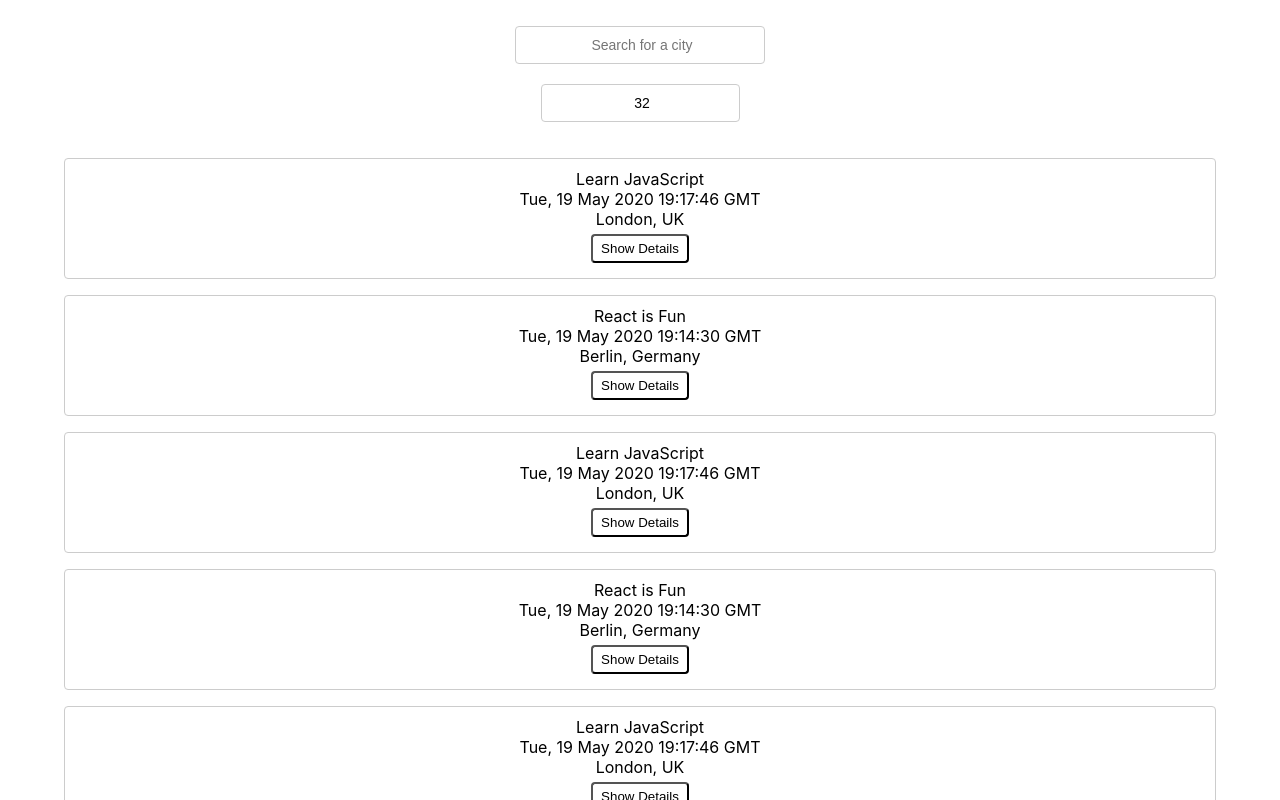
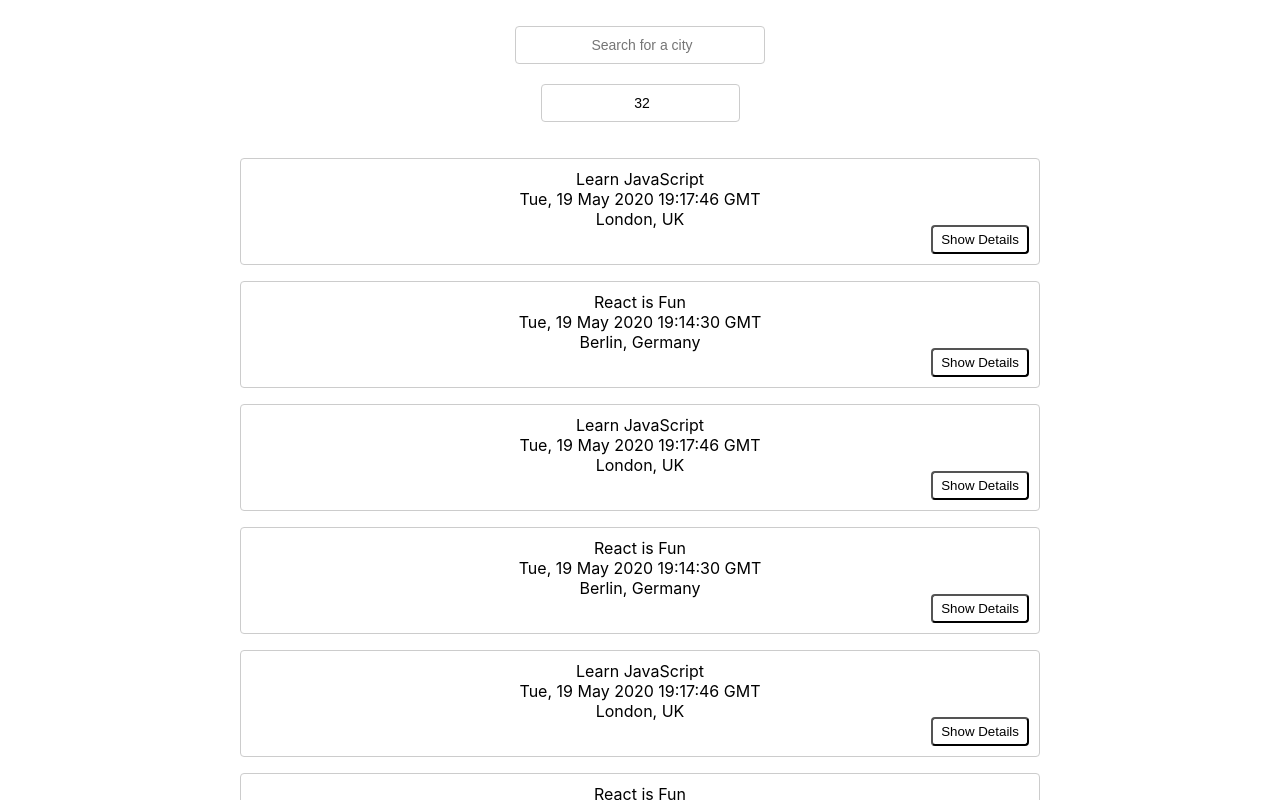
Before and after one commit to pleplu/meet-app, a React (Create React App) app: page / in a window 1280 px wide. Shown: the top 800 px of the page. Built offline with nearby package versions, Linux system fonts and the light colour scheme.

Commit message:
CSS changes

```diff
--- a/src/App.css
+++ b/src/App.css
@@ -2,6 +2,8 @@
 .App {
   text-align: center;
   padding: 2% 5%;
+  width: 800px;
+  margin: 0 auto;
 }
 
 .App * {
@@ -70,7 +72,7 @@ input[type="number"] {
 }
 
 .event-item {
-  padding: 10px 10px;
+  padding: 10px 10px 35px;
   margin-bottom: 16px;
   text-align: center;
   border: 1px solid #ccc;
@@ -87,6 +89,7 @@ input[type="number"] {
 }
 
 .show-details {
+  position: absolute;
   right: 5px;
   bottom: 5px;
   margin: 5px;
```
